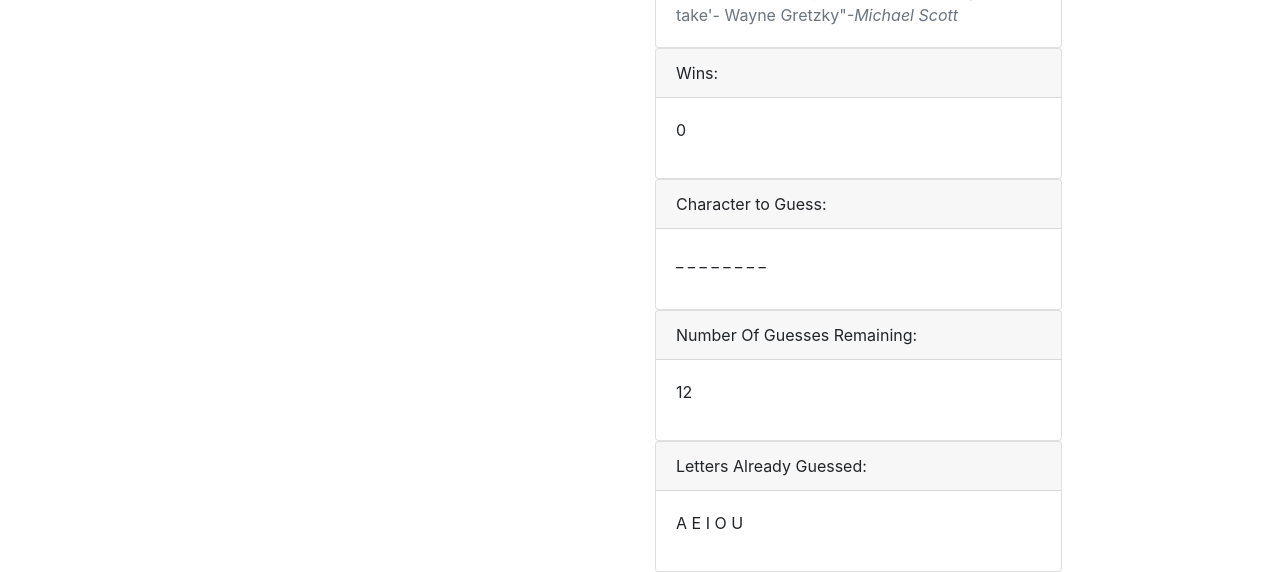
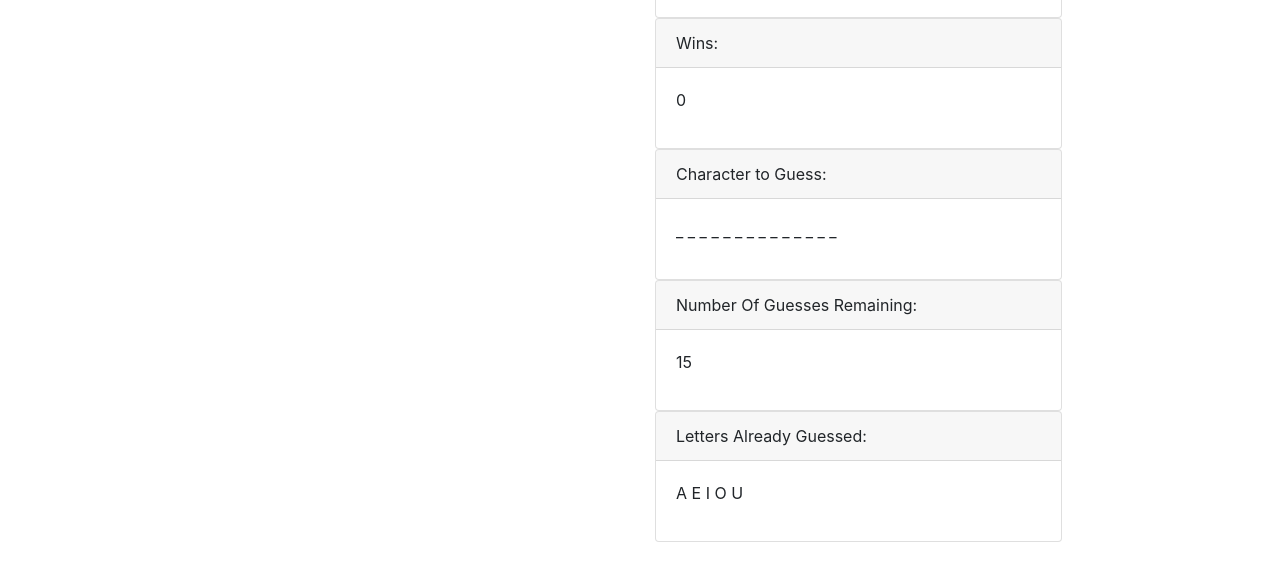
Before and after one commit to EmirVelazquez/Word-Guess-Game, a plain HTML site: page index.html in a window 1280 px wide. Shown: the part 675-1247 px from the top of the page. After the commit the page ends 1217 px from the top, so only its background shows below. Drawn offline with nearby package versions, Linux system fonts and the light colour scheme.

Commit message:
added some more javascript code, added image asset

```diff
--- a/assets/javascript/office.js
+++ b/assets/javascript/office.js
@@ -1,29 +1,55 @@
 // Global Variables Created
 // ~~~~~~~~~~~~~~~~~~~~~~~~~~~~~~~~~~~~~~~~~~~~~~~~~~~~~~~~~~~~~~~~~~~~~~~~~~~~~~
-var charOffice = ["michaelscott", "dwightschrute", "jimhalpert", "pambeesly", "kevinmalone", "andybernard", "tobyflenderson", "angelamartin", "creedbratton", "stanleyhudson", "ryanhoward", "oscarmartinez", "meredithpalmer", "kellykapoor"];
+var charOffice = ["michael scott", "dwight schrute", "jim halpert", "pam beesly", "kevin malone", "andy bernard", "toby flenderson", "angelamartin", "creed bratton", "stanley hudson", "ryan howard", "oscar martinez", "meredith palmer", "kelly kapoor"];
 var selectCharacter = "";
 var lettersinName = [];
 var numBlanks = 0;
 var wrongGuess = [];
 var blanksAndSuccess = [];
+var usedGuess = [];
 
 // Game Counters Variables
 var winCount = 0;
 var guessLeft = 15;
-var wrongGuess = [];
+
 
 
 
 // Functions
 // ~~~~~~~~~~~~~~~~~~~~~~~~~~~~~~~~~~~~~~~~~~~~~~~~~~~~~~~~~~~~~~~~~~~~~~~~~~~~~~
-
+    //This function runs at the start, first part chooses random
+    //character, second part splits up the letters in choice,
+    // third part assigns the number of letters to numBlanks
 function startGame () {
     selectCharacter = charOffice[Math.floor(Math.random() * charOffice.length)];
+    lettersinName = selectCharacter.split("");
+    numBlanks = lettersinName.length;
+
+    //Resets
+    guessLeft = 15;
+    blanksAndSuccess = [];
+    usedGuess = [];
+
+    //Populate blanks and successes with right number of blanks
+    for (var i = 0; i < numBlanks; i++) {
+        blanksAndSuccess.push("_");
+    }
+
+    //make changes to HTML
+    document.getElementById("characterGuess").innerHTML = blanksAndSuccess.join(" ");
+    document.getElementById("guessLeft").innerHTML = guessLeft;
+    document.getElementById("winCount").innerHTML = winCount;
+
+
+
     //Tester
     console.log(selectCharacter);
+    console.log(lettersinName);
+    console.log(numBlanks);
+    console.log(blanksAndSuccess);
 }
 
-
+startGame ();
 
 
 
--- a/index.html
+++ b/index.html
@@ -25,7 +25,7 @@
             <div class="col-sm-2"></div>
             <div class="col-sm-4">
                 <figure class="figure">
-                    <img src="..." class="figure-img img-fluid rounded" alt="...">
+                    <img src="assets/images/MSPCLogo.png" class="figure-img img-fluid rounded" alt="Michael Scott Paper Company">
                     <figcaption class="figure-caption">The Office Character</figcaption>
                 </figure>
             </div>
@@ -36,7 +36,7 @@
                     </div>
                     <div class="card-body">
                         <blockquote class="blockquote mb-0">
-                        <p>The classic game of hangman we've all played in our youth except with The Office characters. You have a total of 15 guesses every new word. Good luck!</p>
+                        <p>The classic game of word guess with a little spin from The Office. You have a total of 15 guesses every new word. Good luck!</p>
                         <footer class="blockquote-footer">"'You miss 100 percent of the shots you don't take'- Wayne Gretzky"<cite title="Source Title">-Michael Scott</cite></footer>
                         </blockquote>
                     </div>
@@ -46,7 +46,7 @@
                         Wins:
                     </div>
                     <div class="card-body">
-                        <p id="winCount">0</p>
+                        <p id="winCount">#</p>
                     </div>
                 </div>
                 <div class="card">
@@ -54,7 +54,7 @@
                         Character to Guess:
                     </div>
                     <div class="card-body">
-                        <p>_ _ _ _ _ _ _ _</p>
+                        <p id="characterGuess">_ _ _ _ _ _ _ _</p>
                     </div>
                 </div>
                 <div class="card">
@@ -62,7 +62,7 @@
                         Number Of Guesses Remaining:
                     </div>
                     <div class="card-body">
-                        <p id="guessLeft">12</p>
+                        <p id="guessLeft">#</p>
                     </div>
                 </div>
                 <div class="card">
@@ -70,7 +70,7 @@
                         Letters Already Guessed:
                     </div>
                     <div class="card-body">
-                        <p id="wrongGuess">A E I O U</p>
+                        <p id="usedGuess">A E I O U</p>
                     </div>
                 </div>
             <div class="col-sm-2"></div>
```
Also changed, not shown: assets/images/MSPCLogo.png (added), 1 other file.
